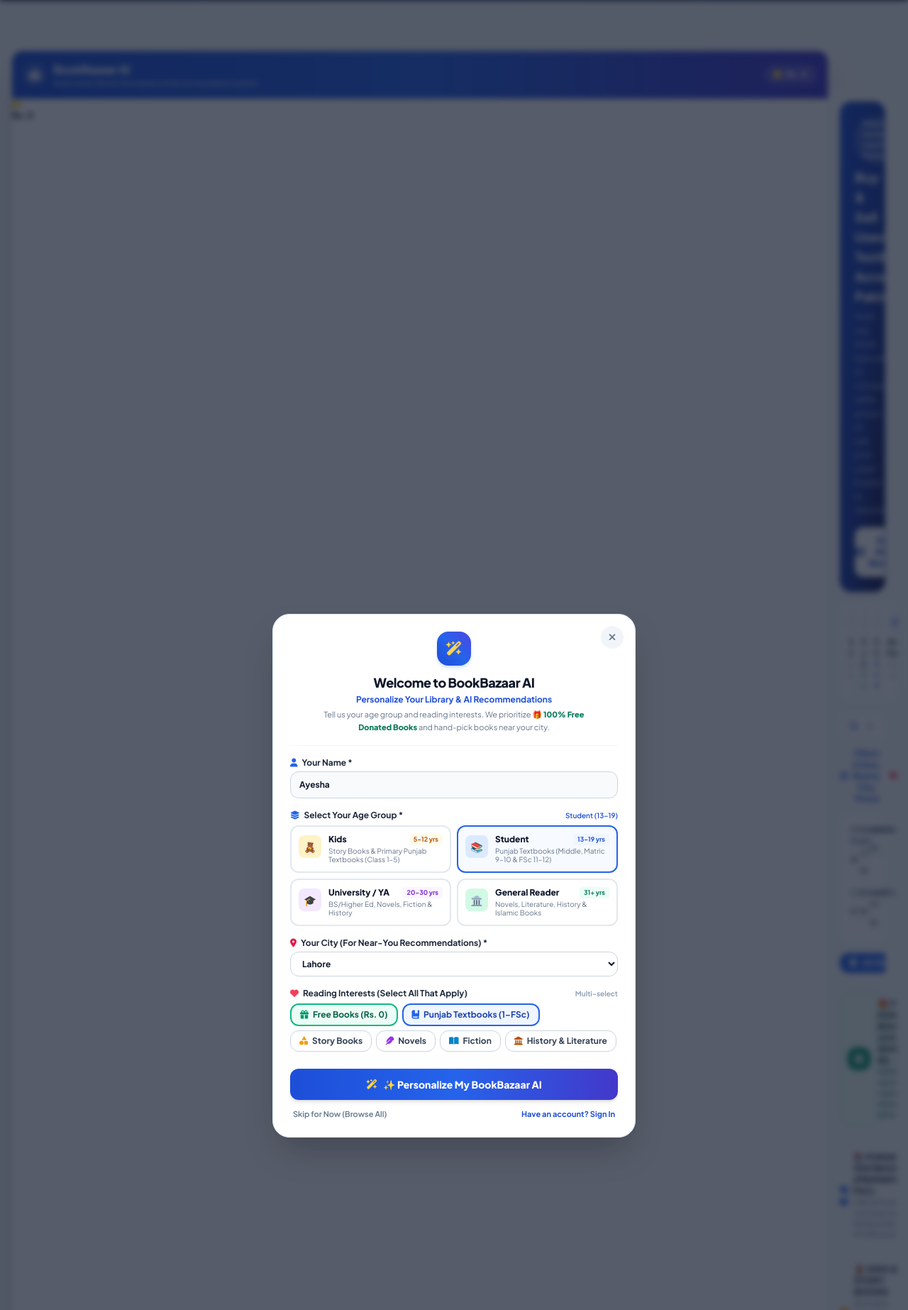
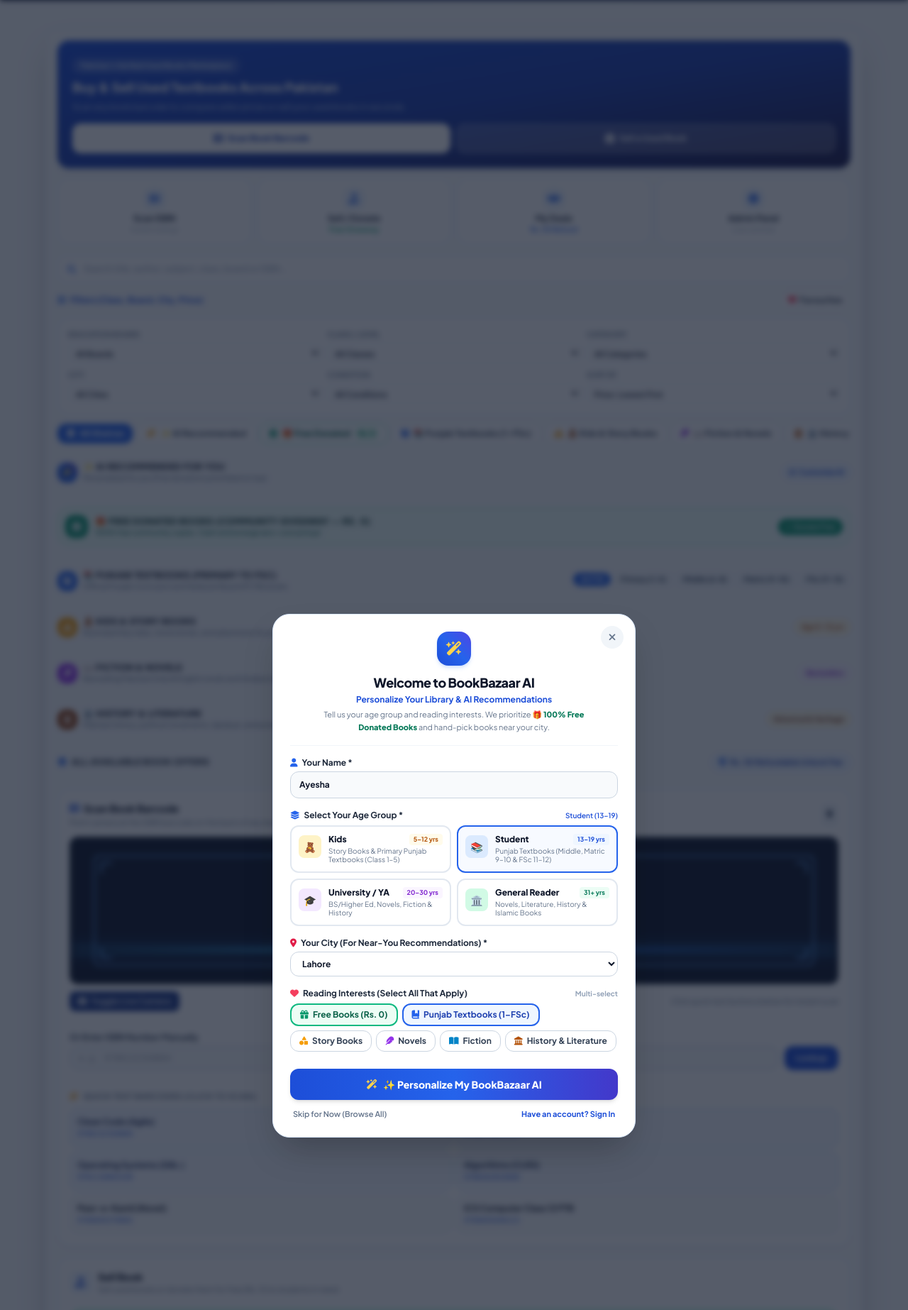
Before and after one commit to EmaanMazari/BookBazaar, a Django app: page / in a window 1280 px wide. Shown: the part 66-1912 px from the top of the page at 71% size. Run offline with Django 5.2, Linux system fonts and the light colour scheme; data comes from the database, SQL or seed files in the repository; data that the repository does not hold is empty; some libraries are stand-ins or nearby versions; some web fonts are replaced.

Commit message:
fix(css): set flex-direction column on main container and remove duplicate sub-header

```diff
--- a/static/css/app.css
+++ b/static/css/app.css
@@ -235,6 +235,46 @@ select option:checked {
 }
 
 /* ===================================================
+   CORE LAYOUT: FULL-WIDTH COLUMNAR FLEX FIX
+   Fixes horizontal flex bug by forcing <main> and all
+   inner application wrappers to display: flex with
+   flex-direction: column and full 100% width.
+   =================================================== */
+main,
+#app-shell,
+#app-wrapper,
+#phone-frame,
+.app-content {
+    display: flex !important;
+    flex-direction: column !important;
+    width: 100% !important;
+    box-sizing: border-box !important;
+}
+
+/* Ensure every section inside main spans full width and centers cleanly */
+main section,
+#app-shell section,
+#app-wrapper section,
+#phone-frame section,
+section.tab-page,
+.shelf-section {
+    width: 100% !important;
+    max-width: 1200px !important;
+    margin-left: auto !important;
+    margin-right: auto !important;
+    box-sizing: border-box !important;
+    display: flex !important;
+    flex-direction: column !important;
+}
+
+/* Redundant sub-header removal safeguard */
+.duplicate-sub-header,
+#duplicate-mobile-header,
+.inner-mobile-sub-header {
+    display: none !important;
+}
+
+/* ===================================================
    RESPONSIVE LAYOUT & MOBILE BEZEL REMOVAL
    Ensures native edge-to-edge full screen on real mobile
    phones and tablets (<= 768px), hiding fake bezel,
@@ -249,7 +289,10 @@ select option:checked {
     }
 
     .mobile-device-frame,
-    #app-wrapper {
+    #app-wrapper,
+    #app-shell,
+    #phone-frame,
+    .app-content {
         max-width: 100% !important;
         width: 100% !important;
         height: auto !important;
@@ -258,5 +301,7 @@ select option:checked {
         box-shadow: none !important;
         margin: 0 !important;
         border: none !important;
+        display: flex !important;
+        flex-direction: column !important;
     }
 }
--- a/templates/bazaar/base.html
+++ b/templates/bazaar/base.html
@@ -60,6 +60,33 @@
     </script>
     <link rel="stylesheet" href="/static/css/app.css">
     <link rel="stylesheet" href="https://cdnjs.cloudflare.com/ajax/libs/font-awesome/6.4.0/css/all.min.css">
+    <style>
+        /* Urgent Fix: Force column flex direction on main and inner containers */
+        main,
+        #app-shell,
+        #app-wrapper,
+        #phone-frame,
+        .app-content {
+            display: flex !important;
+            flex-direction: column !important;
+            width: 100% !important;
+            box-sizing: border-box !important;
+        }
+        main section,
+        #app-shell section,
+        #app-wrapper section,
+        #phone-frame section,
+        section.tab-page,
+        .shelf-section {
+            width: 100% !important;
+            max-width: 1200px !important;
+            margin-left: auto !important;
+            margin-right: auto !important;
+            box-sizing: border-box !important;
+            display: flex !important;
+            flex-direction: column !important;
+        }
+    </style>
     {% block extra_head %}{% endblock %}
 </head>
 <body class="bg-[#F8FAFC] text-[#0F172A] antialiased min-h-screen flex flex-col font-sans selection:bg-blue-600 selection:text-white">
--- a/templates/bazaar/index.html
+++ b/templates/bazaar/index.html
@@ -160,8 +160,8 @@
 </header>
 
 <!-- Main App Wrapper (Default Full Screen Responsive Web; Phone frame togglable on desktop) -->
-<main class="flex-1 flex items-start sm:items-center justify-center p-0 md:p-4">
-    <div id="app-wrapper" class="w-full max-w-6xl mx-auto my-0 sm:my-6 rounded-none sm:rounded-2xl shadow-none sm:shadow-2xl border-0 sm:border border-slate-200 bg-white min-h-[92vh] flex flex-col overflow-hidden relative">
+<main id="app-shell" class="flex-1 flex flex-col items-center justify-start w-full p-0 md:p-4">
+    <div id="app-wrapper" class="app-content w-full max-w-6xl mx-auto my-0 sm:my-6 rounded-none sm:rounded-2xl shadow-none sm:shadow-2xl border-0 sm:border border-slate-200 bg-white min-h-[92vh] flex flex-col overflow-hidden relative">
 
         <!-- Mobile Notch & Speaker Simulator (Shown only when in Phone Mockup mode on desktop) -->
         <div id="mobile-notch" class="mobile-notch hidden">
@@ -179,36 +179,13 @@
             </div>
         </div>
 
-        <!-- App Main Header (Clean Royal Blue Theme) -->
-        <div class="bg-gradient-to-r from-blue-700 via-blue-600 to-indigo-700 text-white px-3 py-2.5 sm:px-4 sm:py-3.5 flex items-center justify-between shadow-sm z-10 flex-shrink-0">
-            <div class="flex items-center gap-2 sm:gap-2.5">
-                <div class="w-7 h-7 sm:w-8 sm:h-8 rounded-xl bg-white/15 flex items-center justify-center text-white shadow-xs">
-                    <i class="fa-solid fa-book-open-reader text-sm sm:text-base"></i>
-                </div>
-                <div>
-                    <h1 class="text-sm sm:text-base font-extrabold tracking-tight" data-i18n="brand_name">BookBazaar AI</h1>
-                    <p class="text-[9px] sm:text-[10px] text-blue-100 font-medium" data-i18n="brand_tagline">Smart Used-Books Marketplace & Recommendation System</p>
-                </div>
-            </div>
-
-            <!-- User Balance Pill -->
-            <div onclick="switchTab('profile')" class="cursor-pointer bg-white/15 hover:bg-white/25 border border-white/25 px-2.5 py-1 sm:px-3 rounded-full flex items-center gap-1.5 transition-all text-xs" title="View Wallet & Refunds">
-                <i class="fa-solid fa-wallet text-amber-300 text-xs"></i>
-                <span id="current-user-balance" class="text-xs font-black">Rs. 0</span>
-            </div>
-        </div>
-                <i class="fa-solid fa-wallet text-amber-300 text-xs"></i>
-                <span id="current-user-balance" class="text-xs font-black">Rs. 0</span>
-            </div>
-        </div>
-
         <!-- Scrollable Tab Content Container -->
-        <div class="flex-1 overflow-y-auto bg-[#F8FAFC] p-3 sm:p-4 pb-20 relative">
+        <div class="app-content flex-1 flex flex-col overflow-y-auto w-full bg-[#F8FAFC] p-3 sm:p-4 pb-20 relative">
 
             <!-- ============================================== -->
             <!-- TAB 1: HOME & BROWSE -->
             <!-- ============================================== -->
-            <section id="tab-home" class="tab-page">
+            <section id="tab-home" class="tab-page w-full flex flex-col">
                 <!-- Top Sponsor Banner Ad -->
                 <div id="banner-top-ad"></div>
 
@@ -575,7 +552,7 @@
             <!-- ============================================== -->
             <!-- TAB 2: BARCODE (ISBN) SCANNER & PRICE COMPARISON -->
             <!-- ============================================== -->
-            <section id="tab-scan" class="tab-page hidden">
+            <section id="tab-scan" class="tab-page hidden w-full flex flex-col">
                 <div class="bg-white rounded-2xl border border-blue-100 p-4 shadow-sm mb-4">
                     <div class="flex items-center justify-between mb-3">
                         <div>
@@ -685,7 +662,7 @@
             <!-- ============================================== -->
             <!-- TAB 3: SELL BOOK (EASY SELLING & ACTUAL IMAGE UPLOAD) -->
             <!-- ============================================== -->
-            <section id="tab-sell" class="tab-page hidden">
+            <section id="tab-sell" class="tab-page hidden w-full flex flex-col">
                 <div class="bg-white rounded-2xl border border-blue-100 p-4 shadow-sm">
                     <div class="flex items-center gap-2 mb-3 pb-2 border-b border-slate-100">
                         <div class="w-8 h-8 rounded-lg bg-blue-50 text-blue-700 flex items-center justify-center font-bold">
@@ -896,7 +873,7 @@
             <!-- ============================================== -->
             <!-- TAB 4: MY DEALS & UNLOCKS (PAID UNLOCK SYSTEM) -->
             <!-- ============================================== -->
-            <section id="tab-deals" class="tab-page hidden">
+            <section id="tab-deals" class="tab-page hidden w-full flex flex-col">
                 <div class="bg-gradient-to-r from-blue-900 via-blue-800 to-indigo-900 text-white rounded-2xl p-4 shadow-sm mb-4">
                     <div class="flex items-center justify-between">
                         <div>
@@ -928,7 +905,7 @@
             <!-- ============================================== -->
             <!-- TAB 5: PROFILE, WALLET & SELLER DASHBOARD -->
             <!-- ============================================== -->
-            <section id="tab-profile" class="tab-page hidden">
+            <section id="tab-profile" class="tab-page hidden w-full flex flex-col">
                 <!-- User Profile Header -->
                 <div class="bg-white rounded-2xl border border-blue-100 p-4 shadow-sm mb-4 text-center relative">
                     <div class="w-16 h-16 rounded-full bg-blue-50 text-blue-700 flex items-center justify-center text-2xl font-bold mx-auto mb-2 border-2 border-blue-200 overflow-hidden">
```
Also changed, not shown: templates/base.html (+30 -0 lines).
